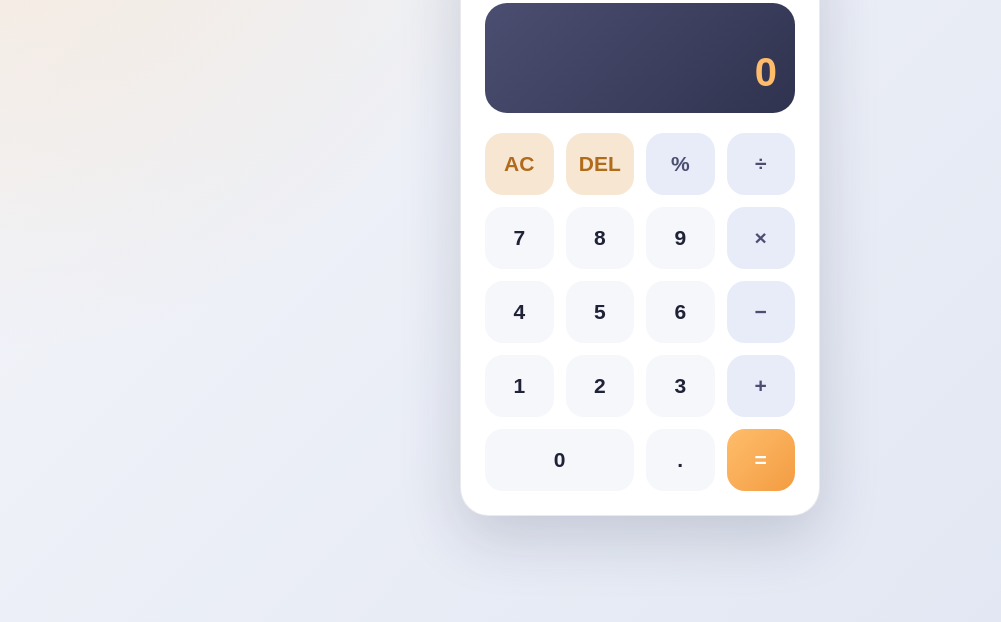
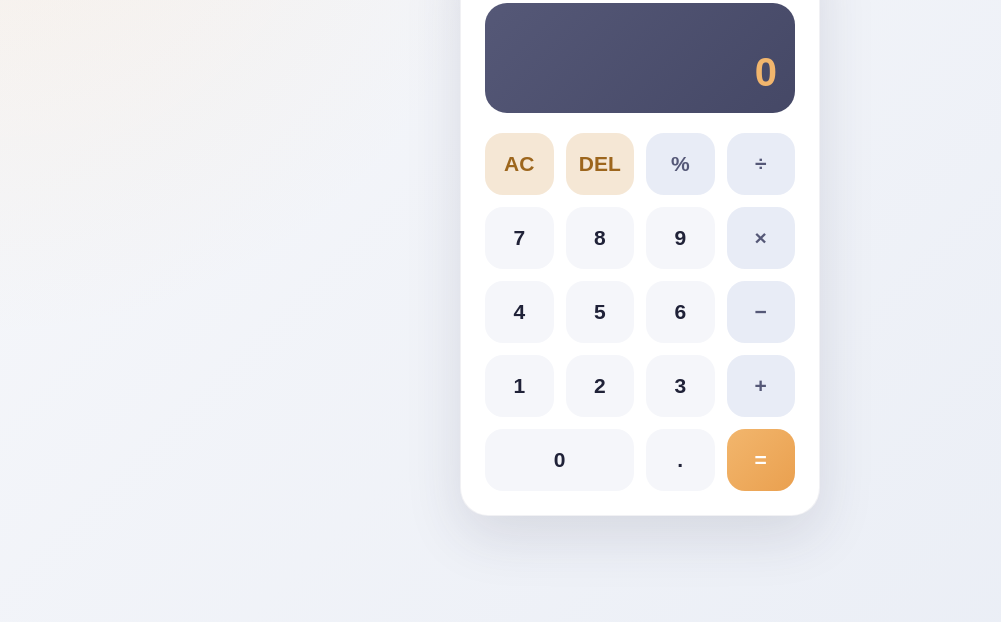
Before and after one commit to Theo-Suu/CalCulatOr, a plain HTML site: page index.html in a window 1280 px wide. Shown: the part 178-800 px from the top of the page, without its empty margins (0-1001 px from the left). Drawn offline with Linux system fonts and the light colour scheme.

Commit message:
Update style.css

```diff
--- a/style.css
+++ b/style.css
@@ -8,8 +8,8 @@ body {
   min-height: 100vh;
   font-family: Arial, Helvetica, sans-serif;
   background:
-    radial-gradient(circle at top left, rgba(255, 189, 107, 0.22), transparent 35%),
-    linear-gradient(135deg, #f5f6fa, #dfe5f2);
+    radial-gradient(circle at top left, rgba(255, 189, 107, 0.13), transparent 34%),
+    linear-gradient(135deg, #f7f8fb, #e9edf5);
   color: #1f1f28;
 }
 
@@ -26,8 +26,8 @@ body {
   padding: 24px;
   border-radius: 28px;
   background: #ffffff;
-  box-shadow: 0 22px 60px rgba(35, 39, 70, 0.18);
-  border: 1px solid rgba(75, 78, 112, 0.12);
+  box-shadow: 0 20px 55px rgba(44, 48, 78, 0.13);
+  border: 1px solid rgba(75, 78, 112, 0.08);
 }
 
 .calculator-header {
@@ -36,13 +36,8 @@ body {
 
 .calculator-header h1 {
   font-size: 28px;
-  color: #4B4E70;
+  color: #555877;
   margin-bottom: 4px;
-}
-
-.calculator-header p {
-  font-size: 13px;
-  color: #7b7f95;
 }
 
 .display {
@@ -50,7 +45,7 @@ body {
   padding: 18px;
   margin-bottom: 20px;
   border-radius: 22px;
-  background: linear-gradient(135deg, #4B4E70, #30334f);
+  background: linear-gradient(135deg, #555877, #454866);
   color: #ffffff;
   display: flex;
   flex-direction: column;
@@ -61,7 +56,7 @@ body {
 .expression {
   min-height: 24px;
   font-size: 18px;
-  color: #d8dbea;
+  color: #e4e6f0;
   text-align: right;
   word-break: break-all;
 }
@@ -70,7 +65,7 @@ body {
   font-size: 40px;
   font-weight: 700;
   text-align: right;
-  color: #FFBD6B;
+  color: #f2b66d;
   word-break: break-all;
 }
 
@@ -88,13 +83,13 @@ body {
   font-weight: 700;
   cursor: pointer;
   transition: 0.18s ease;
-  background: #f0f2f8;
-  color: #2d3048;
+  background: #f3f4f8;
+  color: #24263a;
 }
 
 .btn:hover {
   transform: translateY(-2px);
-  box-shadow: 0 8px 18px rgba(75, 78, 112, 0.16);
+  box-shadow: 0 8px 18px rgba(75, 78, 112, 0.12);
 }
 
 .btn:active {
@@ -103,22 +98,22 @@ body {
 }
 
 .number {
-  background: #f6f7fb;
+  background: #f5f6fa;
   color: #202238;
 }
 
 .operator {
-  background: #e8ecf8;
-  color: #4B4E70;
+  background: #e8ecf6;
+  color: #555877;
 }
 
 .control {
-  background: #f7e7d2;
-  color: #b06b1b;
+  background: #f5e7d5;
+  color: #9d661d;
 }
 
 .equal {
-  background: linear-gradient(135deg, #FFBD6B, #f39c42);
+  background: linear-gradient(135deg, #f2b66d, #eaa04f);
   color: #ffffff;
 }
 
```
